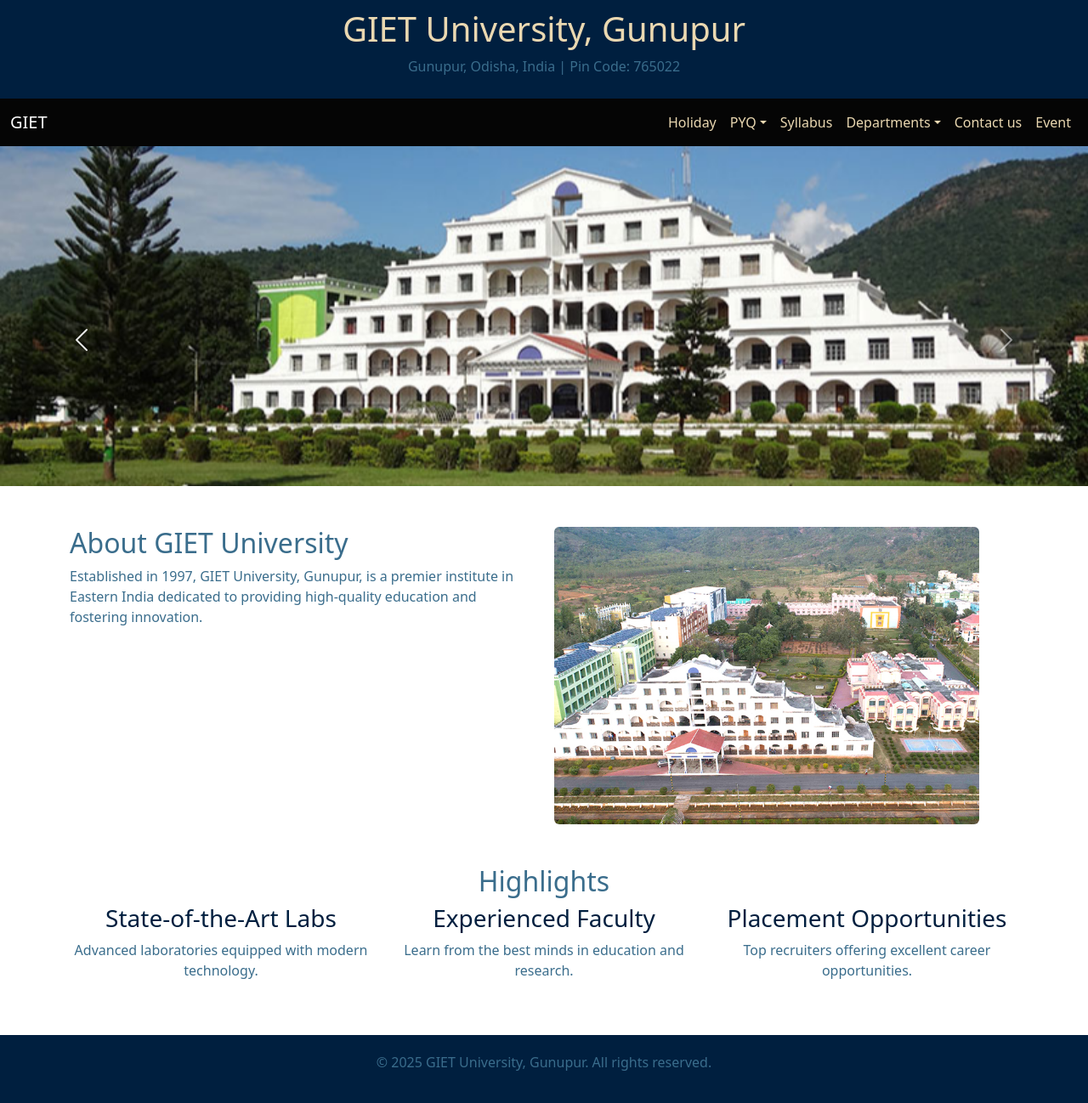
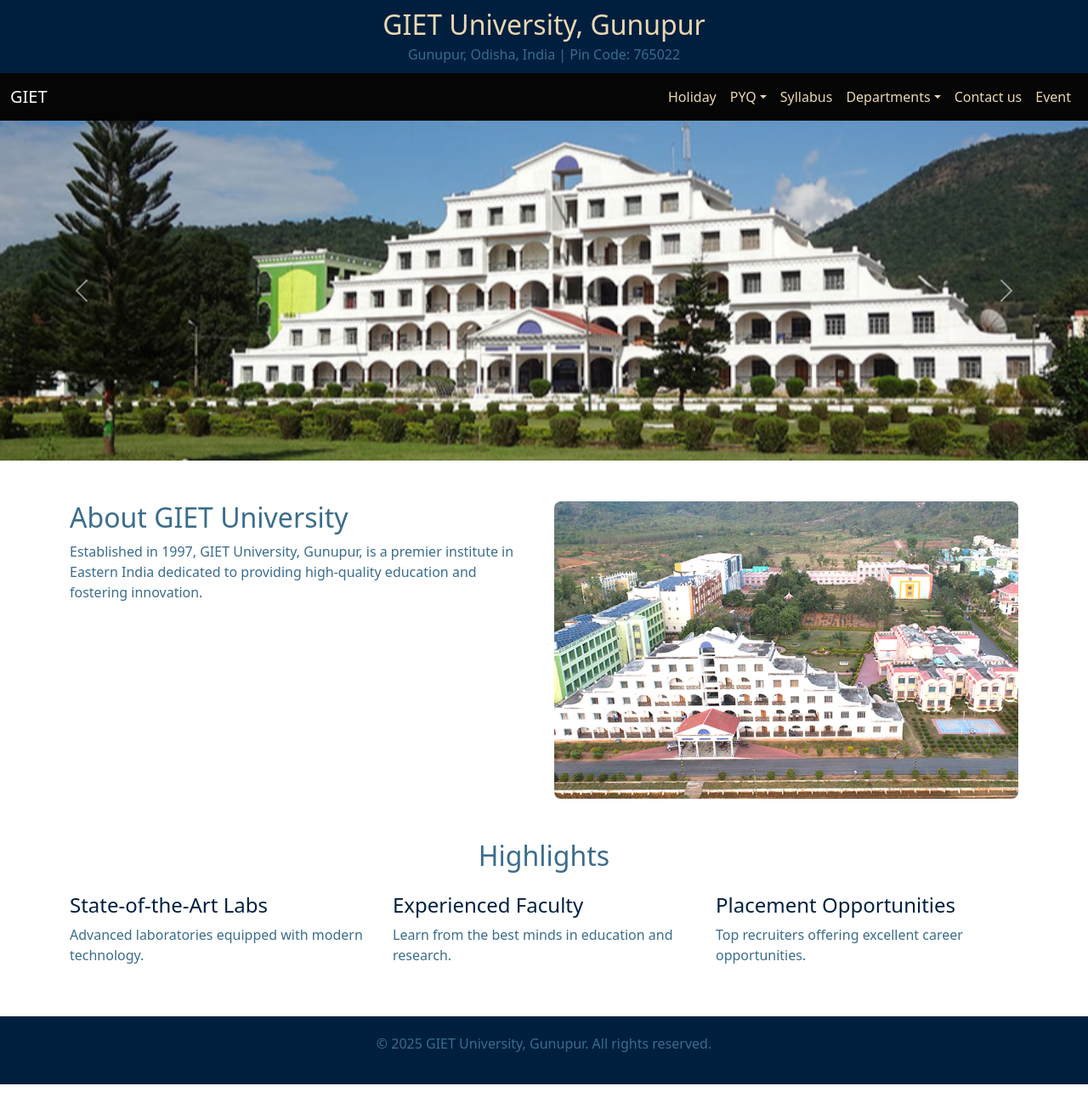
Before and after one commit to Himanshusingh777/Exam_minor_pr, a Flask app: page / in a window 1280 px wide. Shown: the whole page at 85% size. After the commit the page ends 1276 px from the top, so only its background shows below. Run offline with Flask 3, Linux system fonts and the light colour scheme.

Commit message:
index.html

```diff
--- a/templates/index.html
+++ b/templates/index.html
@@ -10,8 +10,13 @@
         /* General Styling */
         .carousel-inner img {
             width: 100%;
+            height: 300px;
+            object-fit: cover;
+        }
+        @media (min-width: 768px) {
+            .carousel-inner img {
                 height: 400px;
-            object-fit: cover;
+            }
         }
         .header-top {
             background-color: #001F3F;
@@ -19,14 +24,37 @@
             text-align: center;
             padding: 10px 0;
         }
+        .header-top h1 {
+            font-size: 1.5rem;
+            margin-bottom: 0.25rem;
+        }
+        .header-top p {
+            font-size: 0.9rem;
+            margin-bottom: 0;
+        }
+        @media (min-width: 768px) {
+            .header-top h1 {
+                font-size: 2rem;
+            }
+            .header-top p {
+                font-size: 1rem;
+            }
+        }
         .navbar {
             background-color:rgb(5, 5, 5);
+        }
+        .navbar-toggler {
+            background-color: #6A9AB0;
+        }
+        .navbar-toggler-icon {
+            filter: invert(1);
         }
         .navbar-nav .nav-link {
             color: #EAD8B1 !important;
         }
         .navbar-nav .dropdown-menu {
             background-color:rgba(231, 231, 231, 0.1);
+            width: 100%;
         }
         .navbar-nav .dropdown-item {
             color: #EAD8B1 !important;
@@ -43,9 +71,21 @@
         }
         h2 {
             color: #3A6D8C;
+            font-size: 1.5rem;
+        }
+        @media (min-width: 768px) {
+            h2 {
+                font-size: 2rem;
+            }
         }
         h3 {
             color: #001F3F;
+            font-size: 1.25rem;
+        }
+        @media (min-width: 768px) {
+            h3 {
+                font-size: 1.5rem;
+            }
         }
         p, .nav-link {
             color: #3A6D8C;
@@ -57,6 +97,24 @@
         .btn-primary:hover {
             background-color: #001F3F;
             border-color: #001F3F;
+        }
+        .campus-image {
+            height: auto;
+            width: 100%;
+            object-fit: cover;
+            max-height: 250px;
+            border-radius: 8px;
+        }
+        @media (min-width: 768px) {
+            .campus-image {
+                max-height: 350px;
+            }
+        }
+        .highlights-section {
+            margin-top: 2rem;
+        }
+        .highlight-item {
+            margin-bottom: 1.5rem;
         }
     </style>
 </head>
@@ -83,8 +141,8 @@
                     <li class="nav-item dropdown">
                         <a class="nav-link dropdown-toggle" href="#" role="button" data-bs-toggle="dropdown">PYQ</a>
                         <ul class="dropdown-menu">
-                            <p><a href="/login">Admin Section</a></p>
-                            <p><a href="/login">Student Section</a></p>
+                            <li><p class="px-2 mb-1"><a href="/login" class="text-decoration-none">Admin Section</a></p></li>
+                            <li><p class="px-2 mb-1"><a href="/login" class="text-decoration-none">Student Section</a></p></li>
                         </ul>
                     </li>
                     <li class="nav-item">
@@ -121,18 +179,15 @@
     <div id="carouselExample" class="carousel slide" data-bs-ride="carousel" data-bs-interval="2000">
         <div class="carousel-inner">
             <div class="carousel-item active">
-                <img src="{{ url_for('static', filename='images/img1.jpg') }}" class="d-block w-100">
+                <img src="{{ url_for('static', filename='images/img1.jpg') }}" class="d-block w-100" alt="University Image 1">
             </div>
             <div class="carousel-item">
-                <img src="{{ url_for('static', filename='images/img.jpg') }}" class="d-block w-100">
+                <img src="{{ url_for('static', filename='images/img.jpg') }}" class="d-block w-100" alt="University Image 2">
             </div>
             <div class="carousel-item">
-                <img src="{{ url_for('static', filename='images/imgim.jpg') }}" class="d-block w-100">
-            </div>
-
+                <img src="{{ url_for('static', filename='images/imgim.jpg') }}" class="d-block w-100" alt="University Image 3">
             </div>
         </div>
-
 
         <button class="carousel-control-prev" type="button" data-bs-target="#carouselExample" data-bs-slide="prev">
             <span class="carousel-control-prev-icon" aria-hidden="true"></span>
@@ -144,30 +199,30 @@
         </button>
     </div>
 
-    <div class="container my-5">
-        <div class="row">
-            <div class="col-md-6">
+    <div class="container my-4 my-md-5">
+        <div class="row g-4">
+            <div class="col-12 col-md-6">
                 <h2>About GIET University</h2>
                 <p>Established in 1997, GIET University, Gunupur, is a premier institute in Eastern India dedicated to providing high-quality education and fostering innovation.</p>
             </div>
-            <div class="col-md-6">
-                <img src="{{ url_for('static', filename='images/campus.jpg') }}" style="height: 350px; width: 500px; object-fit: cover;" class="img-fluid rounded">
+            <div class="col-12 col-md-6">
+                <img src="{{ url_for('static', filename='images/campus.jpg') }}" class="campus-image" alt="Campus Image">
             </div>
         </div>
     </div>
 
-    <div class="container my-5">
-        <h2 class="text-center">Highlights</h2>
-        <div class="row text-center">
-            <div class="col-md-4">
+    <div class="container highlights-section">
+        <h2 class="text-center mb-4">Highlights</h2>
+        <div class="row">
+            <div class="col-12 col-md-4 highlight-item">
                 <h3>State-of-the-Art Labs</h3>
                 <p>Advanced laboratories equipped with modern technology.</p>
             </div>
-            <div class="col-md-4">
+            <div class="col-12 col-md-4 highlight-item">
                 <h3>Experienced Faculty</h3>
                 <p>Learn from the best minds in education and research.</p>
             </div>
-            <div class="col-md-4">
+            <div class="col-12 col-md-4 highlight-item">
                 <h3>Placement Opportunities</h3>
                 <p>Top recruiters offering excellent career opportunities.</p>
             </div>
@@ -180,6 +235,10 @@
 
     <script src="https://cdn.jsdelivr.net/npm/bootstrap@5.3.0-alpha3/dist/js/bootstrap.bundle.min.js"></script>
     <script>
+        // Mobile-friendly dropdown handling
+        document.addEventListener('DOMContentLoaded', function() {
+            // On larger screens, handle hover
+            if (window.innerWidth >= 992) {
                 document.querySelectorAll('.nav-item.dropdown').forEach(function(dropdown) {
                     dropdown.addEventListener('mouseenter', function() {
                         const menu = dropdown.querySelector('.dropdown-menu');
@@ -195,6 +254,8 @@
                         }
                     });
                 });
+            }
+        });
 
         // Function to get the query parameter by name
         function getQueryParam(name) {
@@ -206,7 +267,6 @@
         const userRole = getQueryParam('role');
 
         // You can use this `userRole` variable to customize the login form behavior
-
     </script>
 </body>
 </html>
```
Lines whose indentation alone changed are shown as unchanged.
